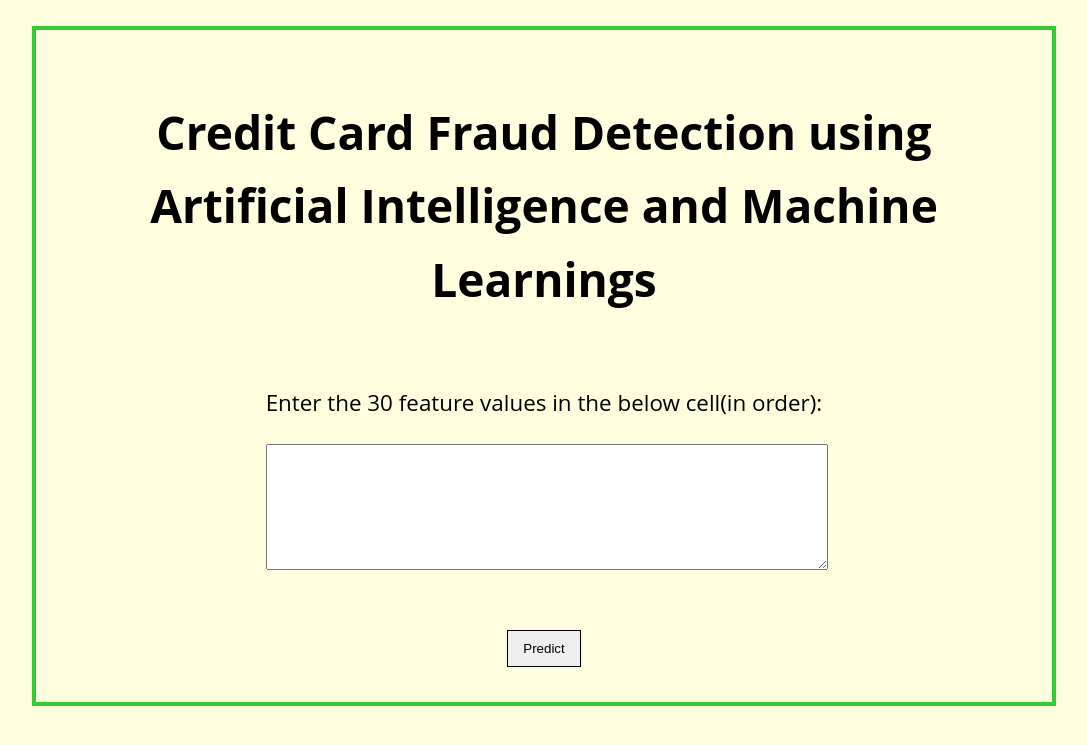
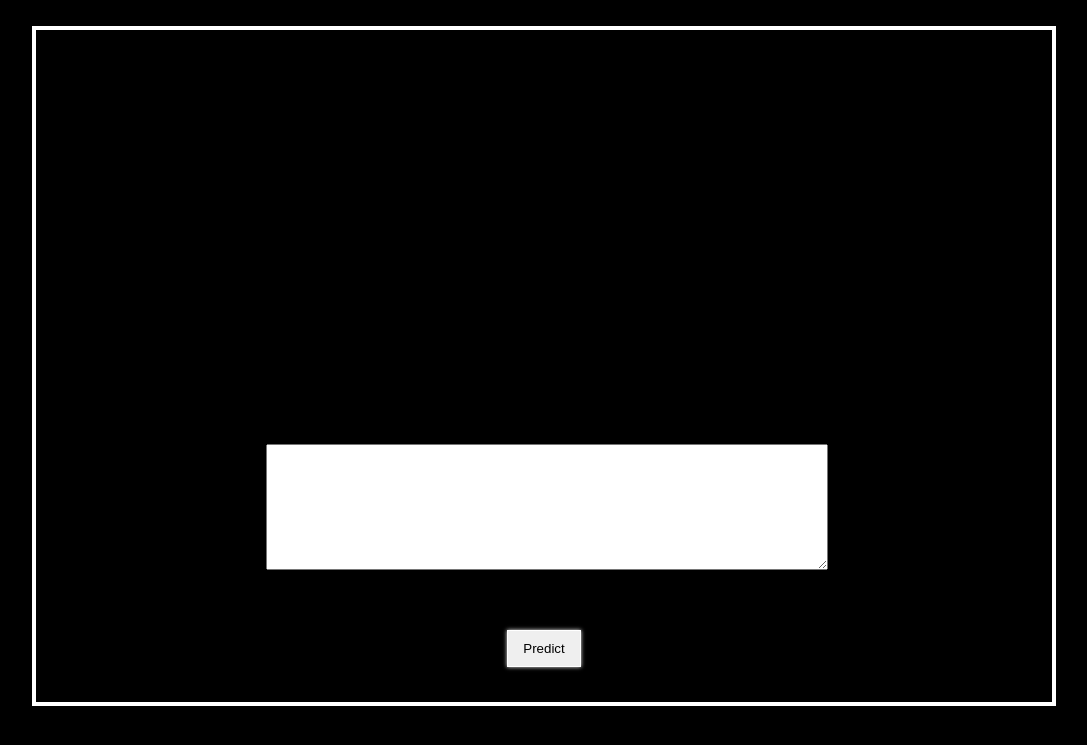
Before and after one commit to aman878/CreditCardFraudAIML, a Flask app: page / in a window 1280 px wide. Shown: the top 745 px of the page, without its empty margins (96-1183 px from the left). Run offline with Flask 2, Linux system fonts and the light colour scheme; parts of the project's set-up code (start-up, migrations or seed data) failed here and were passed over.

Commit message:
Commit 4

```diff
--- a/static/styles.css
+++ b/static/styles.css
@@ -7,9 +7,9 @@ body{
 	text-align: center;
 	line-height: 1.6;
 	padding: 20px;
-	border: 4px solid limegreen;
+	border: 4px solid rgb(255, 255, 255);
 	margin: 2% 10%;
-	background: lightyellow;
+	background: rgb(0, 0, 0);
 }
 
 header{
@@ -21,7 +21,7 @@ header h1{
 }
 
 .btn-info{
-	border: 1.5px solid black;
+	border: 1.5px solid rgb(255, 255, 255);
 	padding: 10px 15px;
 	margin: 15px;
 	box-shadow: 0 0 4px #eee;
```
